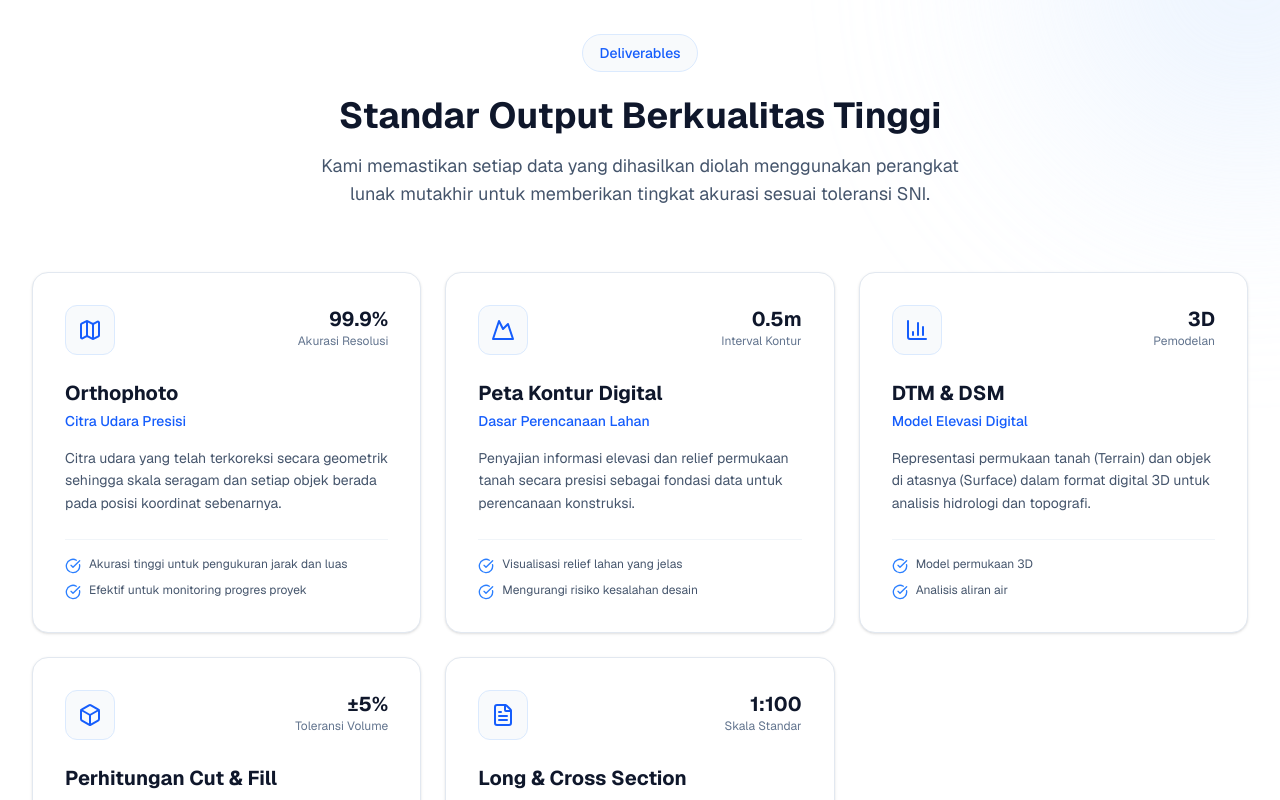
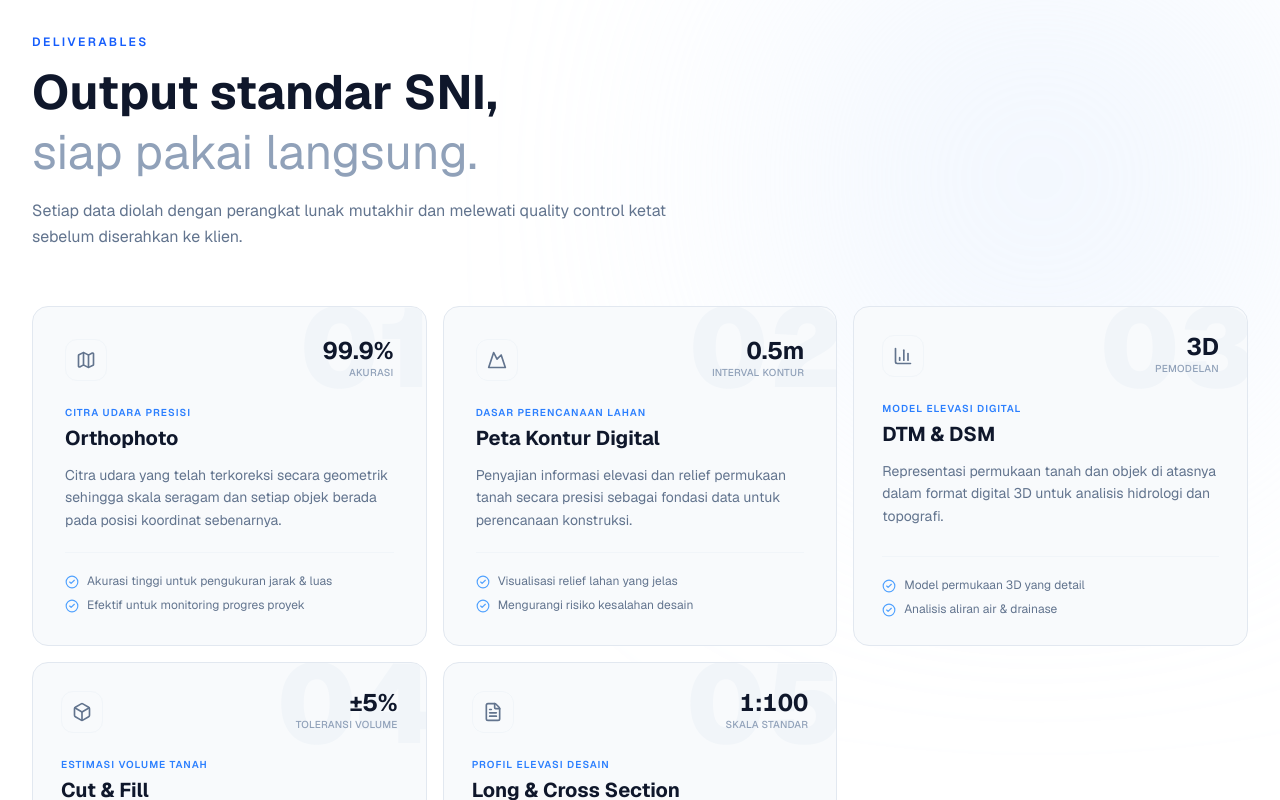
Before and after one commit to adityasuhendar/alur, a Next.js app: page / in a window 1280 px wide. Shown: the part 3240-4040 px from the top of the page. Built offline with nearby package versions, Linux system fonts and the light colour scheme.

Commit message:
fix output

```diff
--- a/src/components/Outputs.jsx
+++ b/src/components/Outputs.jsx
@@ -1,138 +1,160 @@
 "use client";
 
 import { motion } from "framer-motion";
-import { Map, Mountain, BarChart3, Box, FileText, CheckCircle } from "lucide-react";
-import { FadeUp, ScaleIn, StaggerContainer, staggerChildVariants } from "./MotionWrapper";
+import { Map, Mountain, BarChart3, Box, FileText, CheckCircle2 } from "lucide-react";
+import { FadeUp, StaggerContainer, staggerChildVariants } from "./MotionWrapper";
 
-export default function Outputs() {
 const outputs = [
   {
     icon: Map,
+    number: "01",
     title: "Orthophoto",
     subtitle: "Citra Udara Presisi",
-      description: "Citra udara yang telah terkoreksi secara geometrik sehingga skala seragam dan setiap objek berada pada posisi koordinat sebenarnya.",
-      features: [
-        "Akurasi tinggi untuk pengukuran jarak dan luas",
-        "Efektif untuk monitoring progres proyek",
-      ],
+    description:
+      "Citra udara yang telah terkoreksi secara geometrik sehingga skala seragam dan setiap objek berada pada posisi koordinat sebenarnya.",
+    features: ["Akurasi tinggi untuk pengukuran jarak & luas", "Efektif untuk monitoring progres proyek"],
     stat: "99.9%",
-      statLabel: "Akurasi Resolusi",
+    statLabel: "Akurasi",
   },
   {
     icon: Mountain,
+    number: "02",
     title: "Peta Kontur Digital",
     subtitle: "Dasar Perencanaan Lahan",
-      description: "Penyajian informasi elevasi dan relief permukaan tanah secara presisi sebagai fondasi data untuk perencanaan konstruksi.",
-      features: [
-        "Visualisasi relief lahan yang jelas",
-        "Mengurangi risiko kesalahan desain",
-      ],
+    description:
+      "Penyajian informasi elevasi dan relief permukaan tanah secara presisi sebagai fondasi data untuk perencanaan konstruksi.",
+    features: ["Visualisasi relief lahan yang jelas", "Mengurangi risiko kesalahan desain"],
     stat: "0.5m",
     statLabel: "Interval Kontur",
   },
   {
     icon: BarChart3,
+    number: "03",
     title: "DTM & DSM",
     subtitle: "Model Elevasi Digital",
-      description: "Representasi permukaan tanah (Terrain) dan objek di atasnya (Surface) dalam format digital 3D untuk analisis hidrologi dan topografi.",
-      features: [
-        "Model permukaan 3D",
-        "Analisis aliran air",
-      ],
+    description:
+      "Representasi permukaan tanah dan objek di atasnya dalam format digital 3D untuk analisis hidrologi dan topografi.",
+    features: ["Model permukaan 3D yang detail", "Analisis aliran air & drainase"],
     stat: "3D",
     statLabel: "Pemodelan",
   },
   {
     icon: Box,
-      title: "Perhitungan Cut & Fill",
+    number: "04",
+    title: "Cut & Fill",
     subtitle: "Estimasi Volume Tanah",
-      description: "Analisis perhitungan volume galian dan timbunan tanah secara detail berdasarkan perbandingan data topografi.",
-      features: [
-        "Mendukung perencanaan alat berat",
-        "Optimalisasi RAB proyek",
-      ],
+    description:
+      "Analisis perhitungan volume galian dan timbunan tanah secara detail berdasarkan perbandingan data topografi.",
+    features: ["Mendukung perencanaan alat berat", "Optimalisasi RAB proyek"],
     stat: "±5%",
     statLabel: "Toleransi Volume",
   },
   {
     icon: FileText,
+    number: "05",
     title: "Long & Cross Section",
     subtitle: "Profil Elevasi Desain",
-      description: "Penyajian potongan memanjang dan melintang permukaan tanah untuk keperluan desain jalan, saluran, atau bendungan.",
-      features: [
-        "Estimasi pekerjaan tanah",
-        "Desain kemiringan aman",
-      ],
+    description:
+      "Potongan memanjang dan melintang permukaan tanah untuk keperluan desain jalan, saluran, atau bendungan.",
+    features: ["Estimasi pekerjaan tanah presisi", "Desain kemiringan aman"],
     stat: "1:100",
     statLabel: "Skala Standar",
   },
 ];
 
+export default function Outputs() {
   return (
     <section id="outputs" className="py-24 bg-white relative overflow-hidden">
-      {/* Background Decor */}
-      <div className="absolute top-0 right-0 -mr-40 -mt-40 w-96 h-96 rounded-full bg-blue-100 blur-[120px] opacity-60"></div>
+      {/* Subtle top-right blob */}
+      <div className="absolute top-0 right-0 w-[480px] h-[480px] rounded-full bg-blue-100/50 blur-[140px] pointer-events-none" />
 
       <div className="relative z-10 max-w-7xl mx-auto px-4 sm:px-6 lg:px-8">
-        <div className="text-center mb-16">
+        {/* Header — left aligned like a startup */}
+        <div className="mb-14 max-w-2xl">
           <FadeUp>
-            <div className="inline-flex items-center space-x-2 bg-slate-50 border border-blue-100 px-4 py-2 rounded-full mb-6">
-              <span className="text-sm font-medium text-blue-600">Deliverables</span>
-            </div>
+            <span className="text-xs font-semibold tracking-[0.2em] uppercase text-blue-600 mb-3 block">
+              Deliverables
+            </span>
           </FadeUp>
-          <FadeUp delay={0.1}>
-            <h2 className="text-3xl md:text-4xl font-bold text-slate-900 mb-4">
-              Standar Output Berkualitas Tinggi
+          <FadeUp delay={0.08}>
+            <h2 className="text-4xl md:text-5xl font-bold text-slate-900 leading-tight mb-4">
+              Output standar SNI,<br />
+              <span className="text-slate-400 font-normal">siap pakai langsung.</span>
             </h2>
           </FadeUp>
-          <FadeUp delay={0.2}>
-            <p className="text-lg text-slate-600 max-w-2xl mx-auto">
-              Kami memastikan setiap data yang dihasilkan diolah menggunakan perangkat lunak mutakhir untuk memberikan tingkat akurasi sesuai toleransi SNI.
+          <FadeUp delay={0.14}>
+            <p className="text-slate-500 text-base leading-relaxed">
+              Setiap data diolah dengan perangkat lunak mutakhir dan melewati quality control ketat sebelum diserahkan ke klien.
             </p>
           </FadeUp>
         </div>
 
-        <StaggerContainer className="grid md:grid-cols-2 lg:grid-cols-3 gap-6" staggerDelay={0.08}>
-          {outputs.map((output, index) => (
+        {/* Bento grid — 2 featured + 3 smaller */}
+        <StaggerContainer
+          className="grid grid-cols-1 md:grid-cols-2 lg:grid-cols-3 gap-4 auto-rows-fr"
+          staggerDelay={0.07}
+        >
+          {outputs.map((output, index) => {
+            const Icon = output.icon;
+            /* First two cards span more height visually via extra padding */
+            const isFeatured = index < 2;
+
+            return (
               <motion.div
                 key={index}
                 variants={staggerChildVariants}
-              whileHover={{ y: -5, transition: { duration: 0.25 } }}
-              className={`bg-white border border-slate-200 p-8 rounded-2xl flex flex-col h-full shadow-sm hover:shadow-lg hover:border-blue-200/60 transition-all ${index === outputs.length - 1 ? 'md:col-span-2 lg:col-span-1' : ''}`}
+                whileHover={{ y: -4, transition: { duration: 0.22 } }}
+                className={`group relative bg-slate-50 border border-slate-200 rounded-2xl overflow-hidden
+                  hover:border-blue-200 hover:shadow-xl hover:shadow-blue-50 transition-all duration-300
+                  flex flex-col
+                  ${isFeatured ? "p-8" : "p-7"}
+                `}
               >
-              <div className="flex justify-between items-start mb-6">
-                <motion.div
-                  whileHover={{ rotate: [0, -8, 8, 0], transition: { duration: 0.5 } }}
-                  className="bg-slate-50 p-3 rounded-xl border border-blue-100"
+                {/* Big ghost number — decorative */}
+                <span
+                  className="absolute -top-4 -right-2 text-[7rem] font-black text-slate-100 select-none leading-none
+                    group-hover:text-blue-50 transition-colors duration-300 pointer-events-none"
+                  aria-hidden="true"
                 >
-                  <output.icon className="h-6 w-6 text-blue-600" />
-                </motion.div>
-                {output.stat && (
+                  {output.number}
+                </span>
+
+                {/* Top row: icon + stat */}
+                <div className="relative flex items-start justify-between mb-6">
+                  <div className="bg-slate-50 border border-slate-100 p-2.5 rounded-xl group-hover:border-blue-100 group-hover:bg-blue-50/50 transition-all">
+                    <Icon className="h-5 w-5 text-slate-500 group-hover:text-blue-600 transition-colors" />
+                  </div>
                   <div className="text-right">
-                    <div className="text-xl font-bold text-slate-900">{output.stat}</div>
-                    <div className="text-xs text-slate-500">{output.statLabel}</div>
+                    <div className="text-2xl font-bold text-slate-900 tabular-nums leading-none">
+                      {output.stat}
                     </div>
-                )}
+                    <div className="text-[10px] font-medium text-slate-400 uppercase tracking-wide mt-0.5">
+                      {output.statLabel}
+                    </div>
+                  </div>
                 </div>
 
-              <div className="flex-1">
-                <h3 className="text-xl font-bold text-slate-900 mb-1">{output.title}</h3>
-                <p className="text-blue-600 font-medium text-sm mb-4">{output.subtitle}</p>
-                <p className="text-slate-600 text-sm leading-relaxed mb-6">
-                  {output.description}
+                {/* Content */}
+                <div className="relative flex-1 flex flex-col">
+                  <p className="text-[10px] font-semibold tracking-widest uppercase text-blue-500 mb-1">
+                    {output.subtitle}
                   </p>
-              </div>
+                  <h3 className="text-xl font-bold text-slate-900 mb-3">{output.title}</h3>
+                  <p className="text-slate-500 text-sm leading-relaxed flex-1">{output.description}</p>
 
-              <div className="mt-auto border-t border-slate-100 pt-4 space-y-2">
+                  {/* Features */}
+                  <div className="mt-5 pt-5 border-t border-slate-100 space-y-2">
                     {output.features.map((feature, idx) => (
-                  <div key={idx} className="flex items-start">
-                    <CheckCircle className="h-4 w-4 text-blue-500 mr-2 flex-shrink-0 mt-0.5" />
-                    <span className="text-xs text-slate-600">{feature}</span>
+                      <div key={idx} className="flex items-start gap-2">
+                        <CheckCircle2 className="h-3.5 w-3.5 text-blue-400 flex-shrink-0 mt-0.5" />
+                        <span className="text-xs text-slate-500">{feature}</span>
                       </div>
                     ))}
                   </div>
+                </div>
               </motion.div>
-          ))}
+            );
+          })}
         </StaggerContainer>
       </div>
     </section>
```
Also changed, not shown: surat.png (added). Lines whose indentation alone changed are shown as unchanged.
